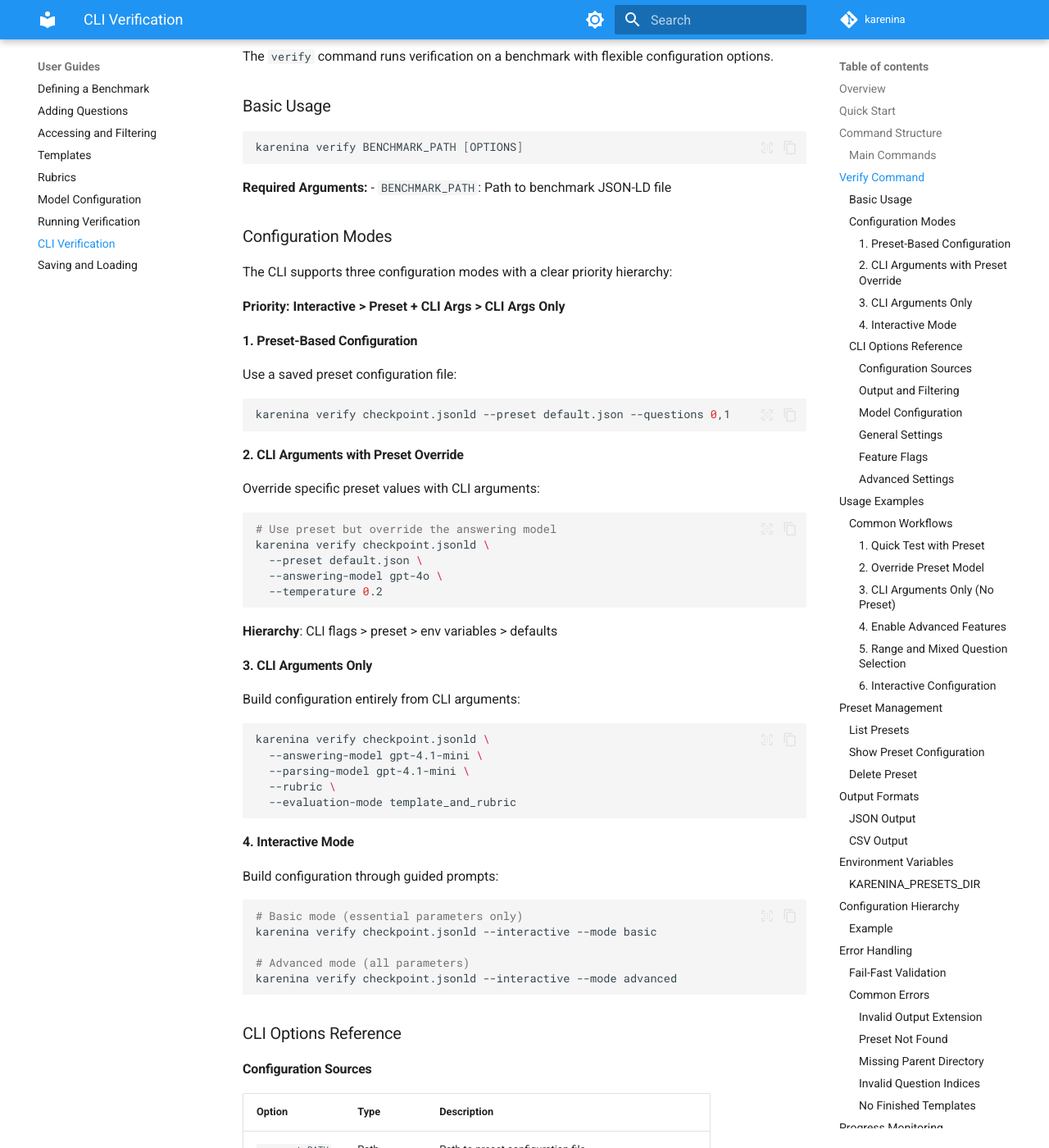
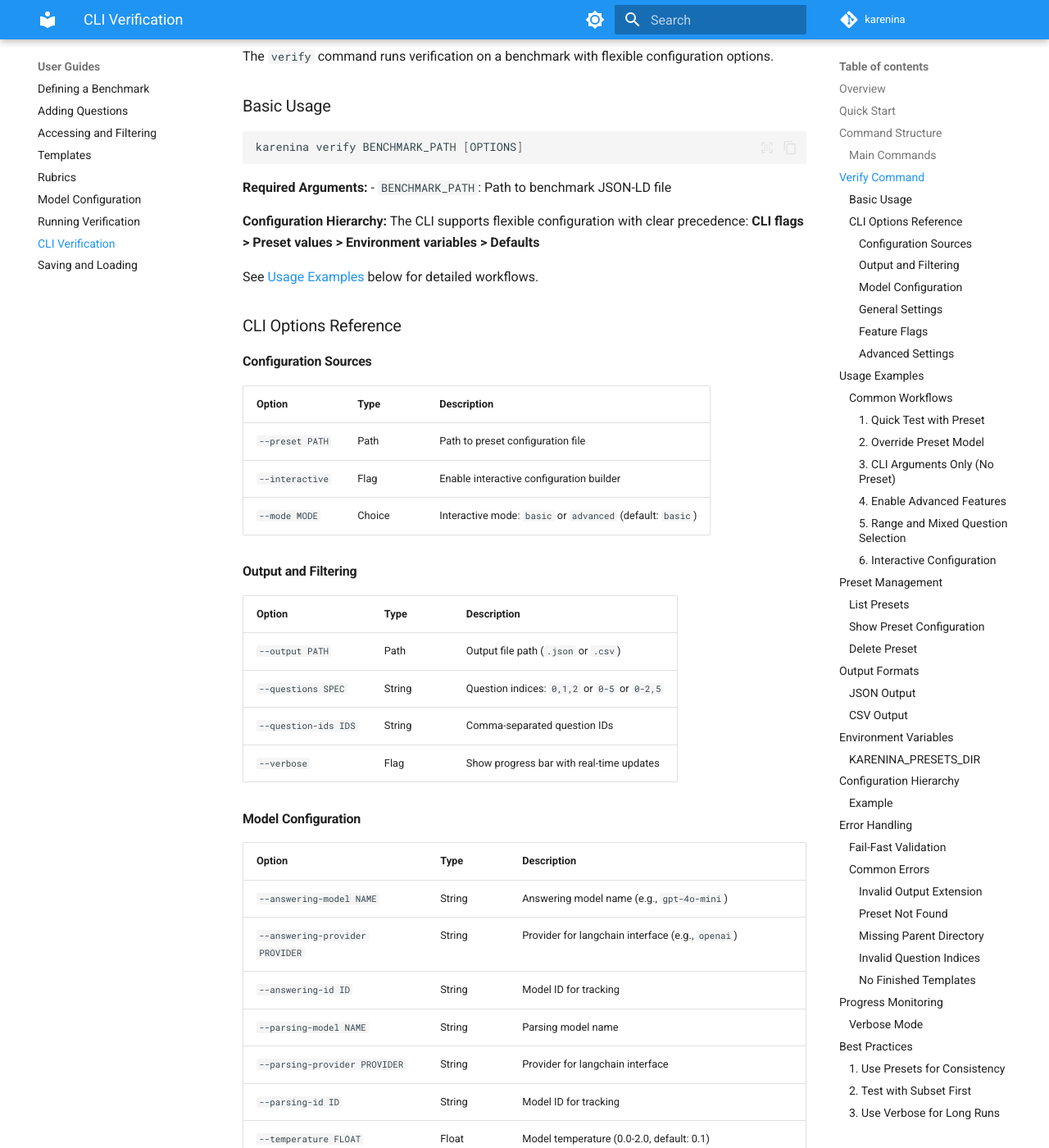
Before and after one commit to biocypher/karenina, an MkDocs documentation site: the page built from docs/using-karenina/cli-verification.md, in a window 1280 px wide and 1400 px high, scrolled down 1168 px. Shown: the whole window at 82% size. Built offline with MkDocs 1.6.1 and Material for MkDocs 9.7.7, drawn with Linux system fonts in a browser that asks for light colours; comment, search, counter and statistics services are not loaded.

Commit message:
docs(cli): remove redundant configuration modes section
Removed duplicate "Configuration Modes" section that repeated
information shown in the later "Usage Examples" section. Replaced
with concise configuration hierarchy note that references the
detailed examples.

This eliminates ~50 lines of redundant content while keeping all
necessary information in the more comprehensive usage examples.

🤖 Generated with [Claude Code](https://claude.com/claude-code)

Co-Authored-By: Claude <noreply@anthropic.com>

````diff
--- a/docs/using-karenina/cli-verification.md
+++ b/docs/using-karenina/cli-verification.md
@@ -51,57 +51,10 @@ karenina verify BENCHMARK_PATH [OPTIONS]
 **Required Arguments:**
 - `BENCHMARK_PATH`: Path to benchmark JSON-LD file
 
-### Configuration Modes
+**Configuration Hierarchy:**
+The CLI supports flexible configuration with clear precedence: **CLI flags > Preset values > Environment variables > Defaults**
 
-The CLI supports three configuration modes with a clear priority hierarchy:
-
-**Priority: Interactive > Preset + CLI Args > CLI Args Only**
-
-#### 1. Preset-Based Configuration
-
-Use a saved preset configuration file:
-
-```bash
-karenina verify checkpoint.jsonld --preset default.json --questions 0,1
-```
-
-#### 2. CLI Arguments with Preset Override
-
-Override specific preset values with CLI arguments:
-
-```bash
-# Use preset but override the answering model
-karenina verify checkpoint.jsonld \
-  --preset default.json \
-  --answering-model gpt-4o \
-  --temperature 0.2
-```
-
-**Hierarchy**: CLI flags > preset > env variables > defaults
-
-#### 3. CLI Arguments Only
-
-Build configuration entirely from CLI arguments:
-
-```bash
-karenina verify checkpoint.jsonld \
-  --answering-model gpt-4.1-mini \
-  --parsing-model gpt-4.1-mini \
-  --rubric \
-  --evaluation-mode template_and_rubric
-```
-
-#### 4. Interactive Mode
-
-Build configuration through guided prompts:
-
-```bash
-# Basic mode (essential parameters only)
-karenina verify checkpoint.jsonld --interactive --mode basic
-
-# Advanced mode (all parameters)
-karenina verify checkpoint.jsonld --interactive --mode advanced
-```
+See [Usage Examples](#usage-examples) below for detailed workflows.
 
 ### CLI Options Reference
 
````
